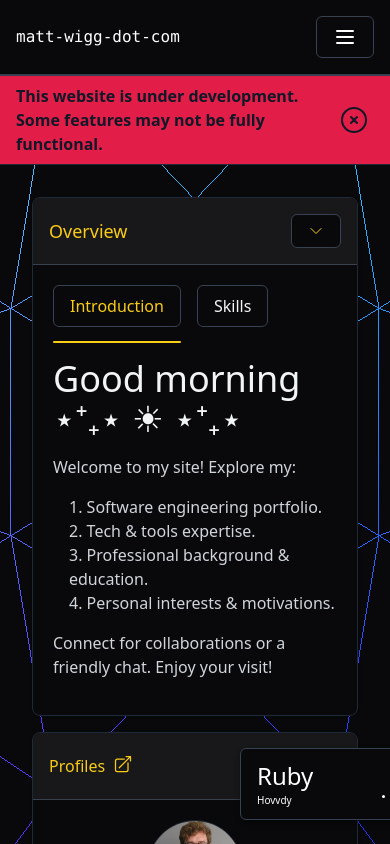
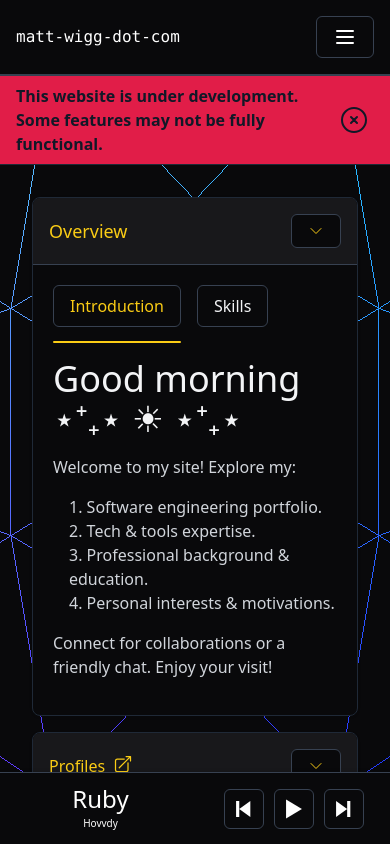
Before and after one commit to matt-wigg/matt-wigg-dot-com, a Next.js app: page / in a window 390 px wide. Shown: the top 844 px of the page. Built offline with nearby package versions, Linux system fonts and the light colour scheme.

Commit message:
hide player on mobile

```diff
--- a/src/app/layout.tsx
+++ b/src/app/layout.tsx
@@ -24,7 +24,7 @@ export default function RootLayout({
           <div className="min-h-screen relative">
             <Player />
             <Navbar />
-            <main className="md:pl-52 md:min-h-[120%]">
+            <main className="md:pl-52 md:min-h-[120%] pb-20">
               <HeaderNotification />
               <div className="container mx-auto px-4">
                 {children}
--- a/src/components/Player/Player.module.css
+++ b/src/components/Player/Player.module.css
@@ -2,7 +2,6 @@
 
 .audioContainer {
   position: fixed;
-  display: block;
   bottom: 1.5rem;
   left: 15rem;
   min-width: 375px;
@@ -138,8 +137,43 @@
 }
 
 @media only screen and (max-width: 640px) {
-  .auioContainer {
-    width: fit-content;
+  .audioContainer {
+    width: 100%;
+    left: 0;
+    right: 0;
+    margin-left: auto;
+    margin-right: auto;
+    bottom: 0;
+    display: flex;
+    justify-content: center;
+    border-radius: 0%;
+    border: none;
+    border-top: 1px solid rgba(55, 65, 81);
+    z-index: 100;
+  }
+  .audioDetail {
+    justify-content: space-around; /* Spread out the children evenly */
+    width: 100%;
+  }
+
+  .trackInfo {
+    /* Adjust as necessary for mobile layout */
+    min-width: 0; /* Allow this to shrink if needed */
+    padding-top: 0.25rem; /* Adjust padding */
+    padding-left: 0.25rem; /* Adjust padding */
+    flex: 1; /* Allow this item to grow */
+    text-align: center; /* Center the text for small screens */
+  }
+
+  .buttonContainer {
+    /* Adjust as necessary for mobile layout */
+    flex: 1; /* Allow this item to grow */
+    justify-content: center; /* Center the buttons */
+    padding-right: 0; /* Adjust padding */
+  }
+
+  .musicVisual {
+    /* Hide the visualizer on small screens, or adjust as needed */
     display: none;
   }
 }
--- a/src/components/Player/Player.tsx
+++ b/src/components/Player/Player.tsx
@@ -102,7 +102,7 @@ const AudioPlayer = () => {
 
   return (
     <div
-      className={`${style.audioContainer} bg-white dark:bg-zinc-950 hidden md:block`}
+      className={`${style.audioContainer} bg-white dark:bg-zinc-950 `}
     >
       <div className={style.audioDetail}>
         <div className={style.trackInfo}>
```
